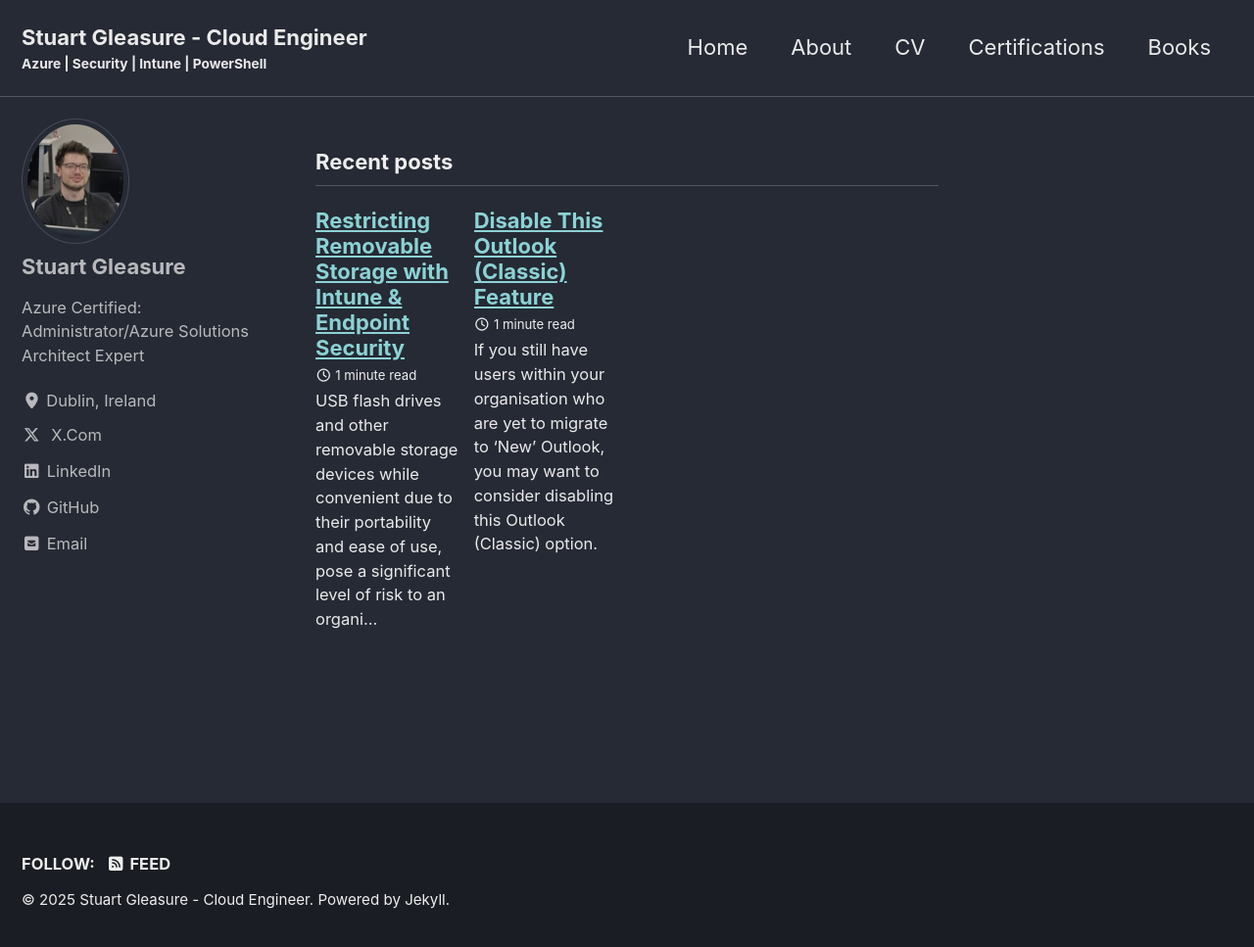
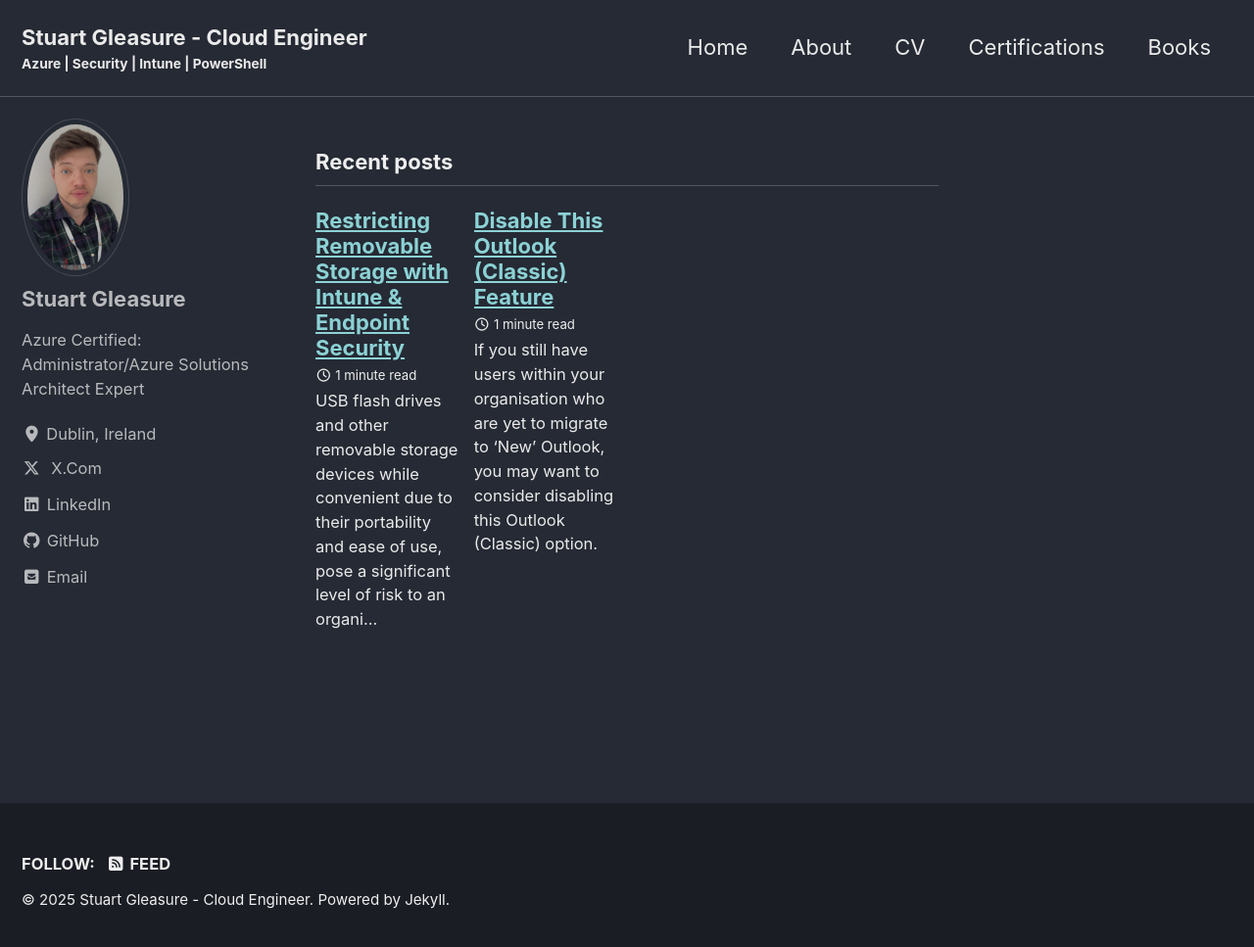
Before and after one commit to TinoStu/TinoStu.github.io, a Jekyll site: the page built from index.html, in a window 1280 px wide and 975 px high. Shown: the top 967 px of the window at 98% size. Built offline with Jekyll 4.4.1, drawn with Linux system fonts in a browser that asks for light colours; cached includes are drawn as plain includes; the list of posts is cut into pages by our own code.

Commit message:
change profile photo

```diff
--- a/_config.yml
+++ b/_config.yml
@@ -114,7 +114,7 @@
 # Site Author
 author:
   name             : "Stuart Gleasure"
-  avatar           : "/assets/images/bio-photo.jpg"
+  avatar           : "/assets/images/Me.png"
   bio              : "Azure Certified: Administrator/Azure Solutions Architect Expert"
   location         : "Dublin, Ireland"
   email            :
```
Also changed, not shown: assets/images/Me.png (added), assets/images/Stu.png (added).
